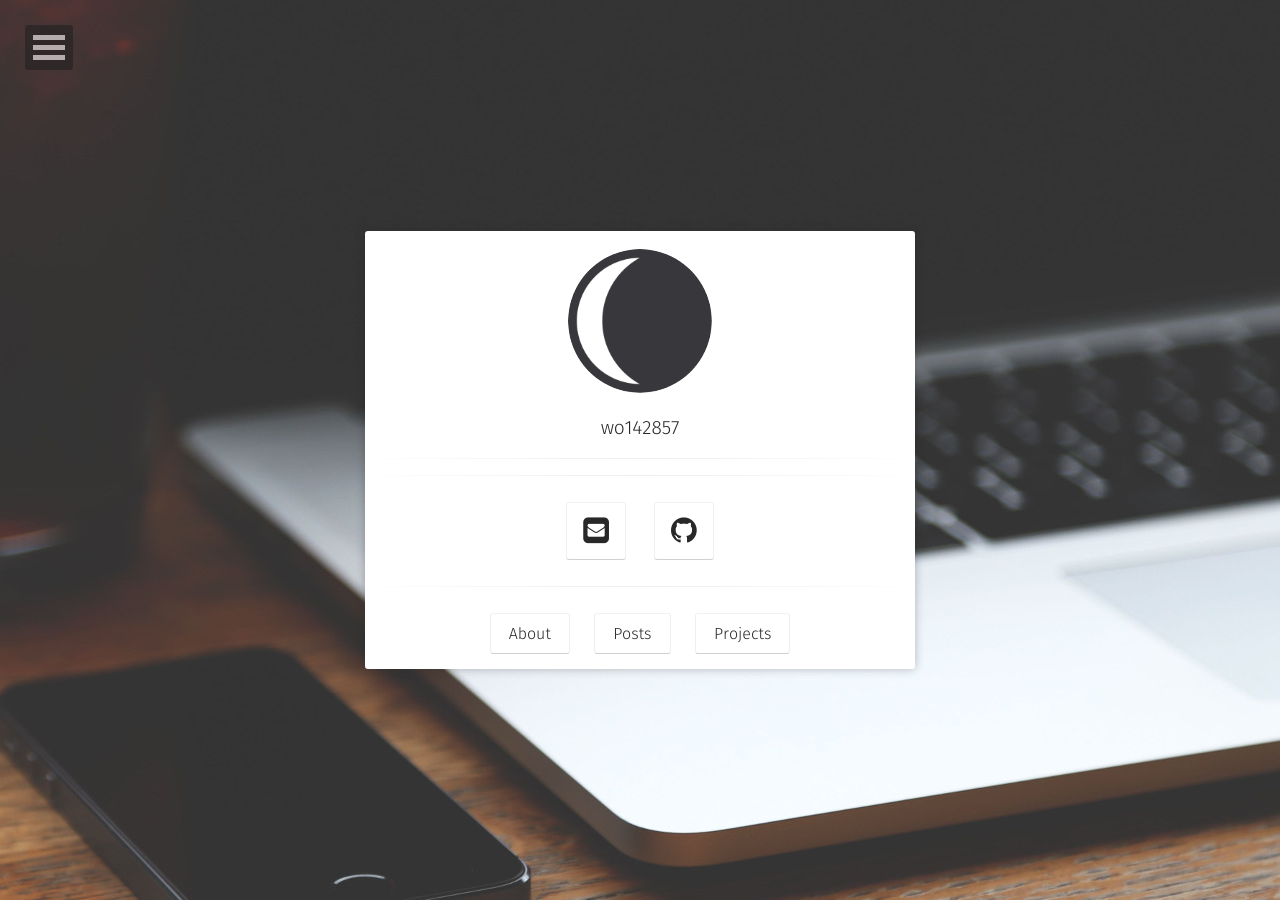
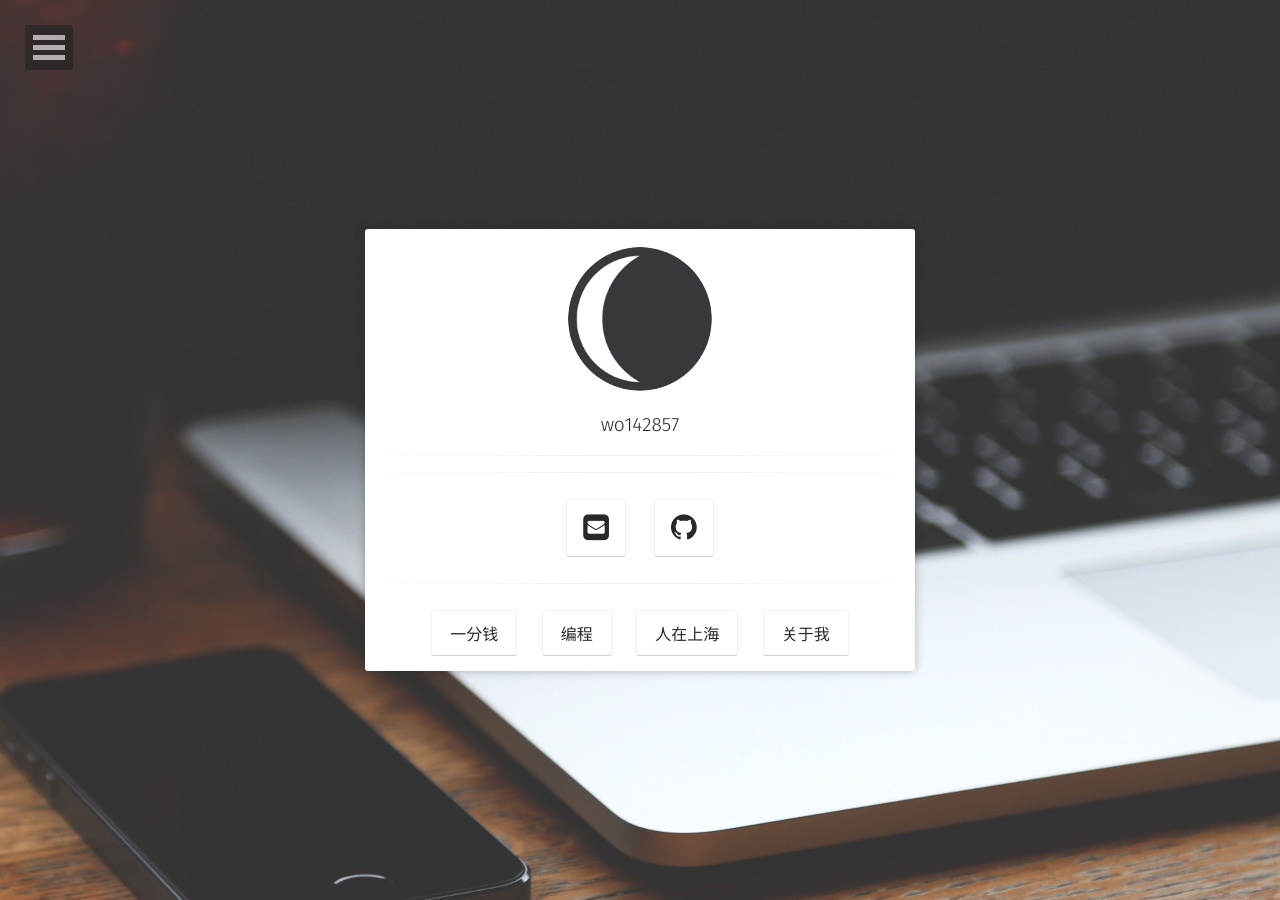
Before and after one commit to wo142857/wo142857.github.io_bak, a Jekyll site: the page built from index.md, in a window 1280 px wide. Built offline with Jekyll 4.4.1, drawn with Linux system fonts in a browser that asks for light colours; some web fonts are replaced; our own code applies the rules of GitHub Pages for plain Markdown files; comment, search, counter and statistics services are not loaded.

Commit message:
hello pages

```diff
--- a/_layouts/home.html
+++ b/_layouts/home.html
@@ -32,14 +32,17 @@ layout: compress
                     {% include social-links.html %}
                   <hr class="hr-line">
                   <h3 class="title">
-                         <a class="btn zoombtn" href="{{ site.url }}/about">
-                         About
+                         <a class="btn zoombtn" href="{{ site.url }}/company">
+                         一分钱
+                         </a>
+                         <a class="btn zoombtn" href="{{ site.url }}/projects">
+                         编程
                          </a>
                          <a class="btn zoombtn" href="{{ site.url }}/posts">
-                         Posts
+                         人在上海
                          </a>
-                         <a class="btn zoombtn" href="{{ site.url }}/projects">
-                         Projects
+                         <a class="btn zoombtn" href="{{ site.url }}/about">
+                         关于我
                          </a>
                  </h3>
             </div>
```
